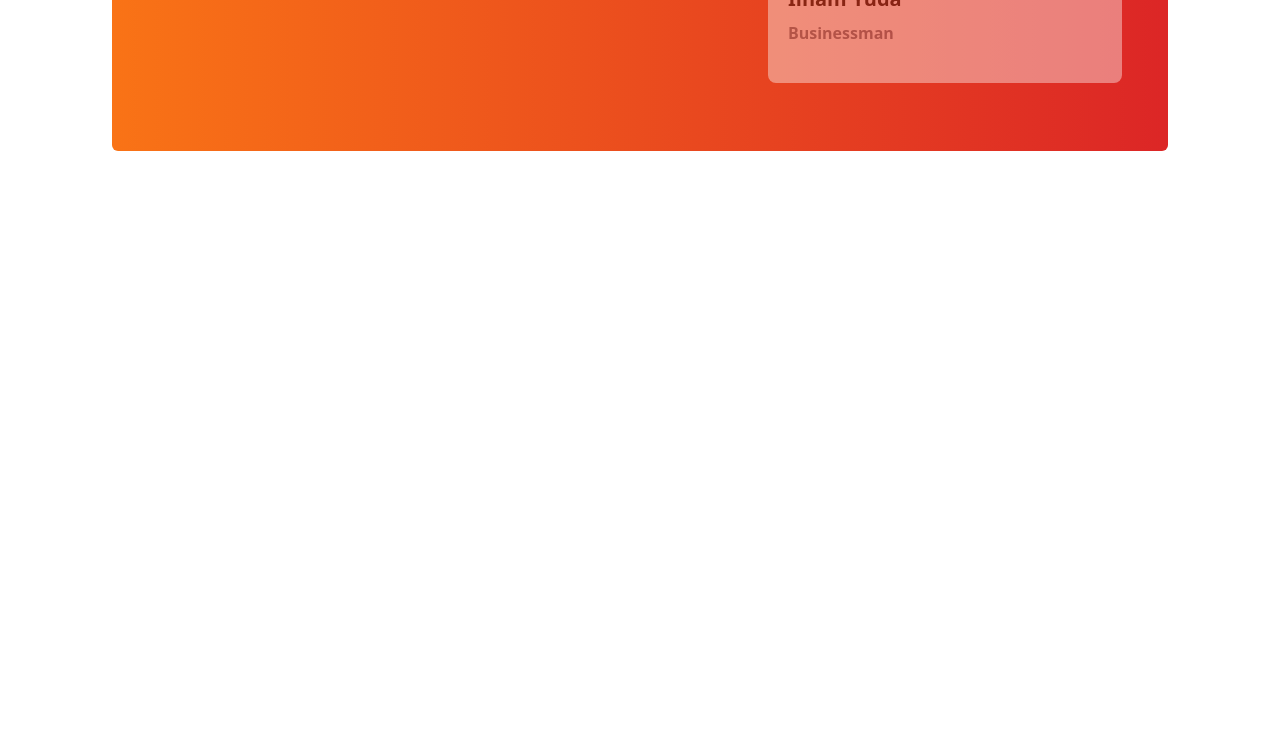
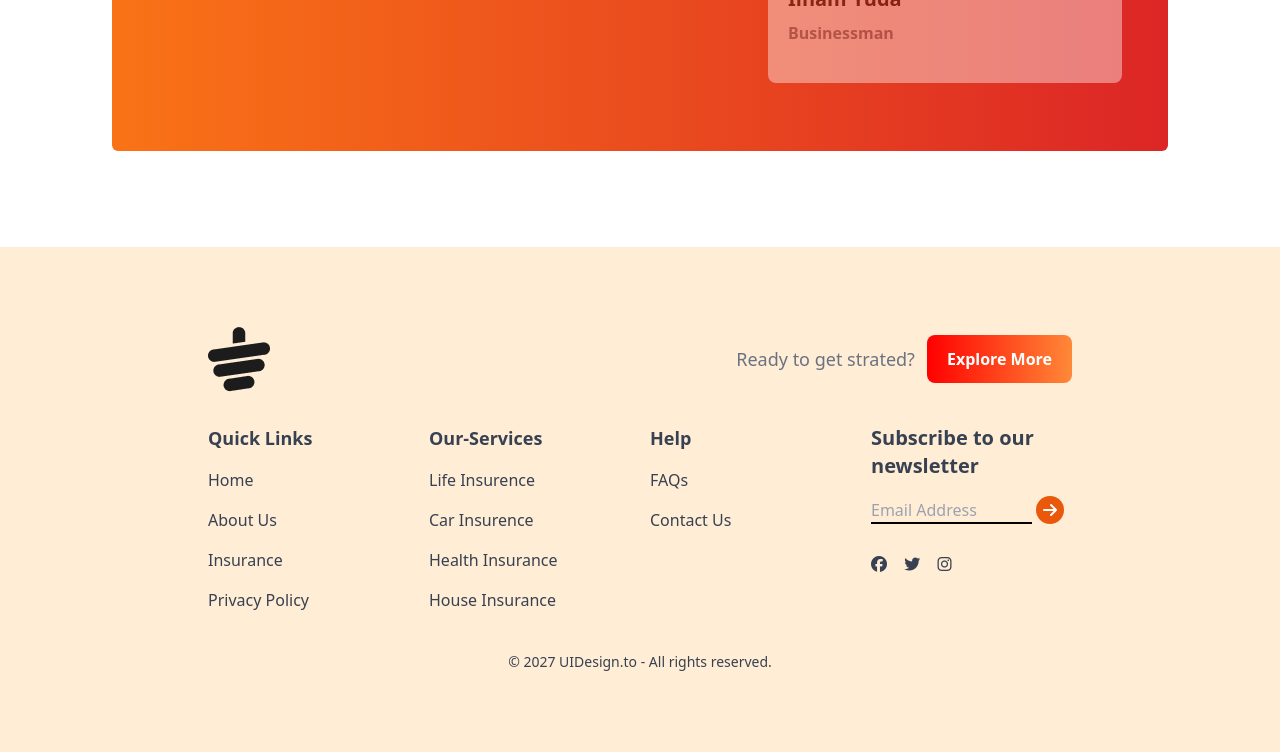
Before and after one commit to ronithussain/tea-house-resources, a plain HTML site: page index.html in a window 1280 px wide. Shown: the part 2325-3077 px from the top of the page. Before the commit the page ends 2572 px from the top, so only its background shows below. Drawn offline with nearby package versions, Linux system fonts and the light colour scheme.

Commit message:
my footer section done

```diff
--- a/index.html
+++ b/index.html
@@ -114,13 +114,13 @@
          </div>
          <!-- text-section -->
            <div>
-            <h1 class="text-5xl font-bold mb-5">Great Tea, Freshly Presented</h1>
+            <h1 class="text-4xl md:text-5xl font-bold mb-5">Great Tea, Freshly Presented</h1>
             <p class="text-gray-600">The meaning of gong cha is chanese is to provide the best tea to emperor from all possessions . It represents the highest quality and self expectation. Establishing in 2006, Gong cha had been deeply appreciated by its custoers  because of good words of mouth and unique customized service orginated from Taiwan.</p>
             <br>
-            <h3 class="text-3xl font-semibold mb-5">Unique Taste</h3>
+            <h3 class="text-2xl md:text-3xl font-semibold mb-5">Unique Taste</h3>
             <p class="text-gray-500">A Unique and different style from other teapots gives a luxurious and minimalist impression</p>
             <br>
-            <h3 class="text-3xl font-semibold mb-5">Premium Quality</h3>
+            <h3 class="text-2xl md:text-3xl font-semibold mb-5">Premium Quality</h3>
             <p class="text-gray-500">Premium Quality that makes tea more elegant and more durable when you use it.</p>
            </div>
        </div>
@@ -132,7 +132,7 @@
         <!-- text-section -->
          <div class="flex justify-center items-center">
           <div class="w-5/6">
-            <h1 class="text-4xl font-bold mt-6 mb-5">Meet Our Super Clients</h1>
+            <h1 class="text-2xl md:text-5xl font-bold mt-6 mb-5">Meet Our Super Clients</h1>
             <p class="mb-4">There are many variations of passages of Lorem Ipsum available, but the majority have suffered alteration in some form, by injected humour, or randomised words which don't look even slightly believable. </p>
             <button class="bg-white mb-2 text-orange-700 px-5 py-3 rounded-xl font-bold">Show All</button>
            </div>
@@ -180,9 +180,75 @@
           </div>
       </div>
      </section>
+     <!-- news-section -->
+      <section></section>
+</main>
+     <!-- footer-section -->
+      <footer class="bg-orange-100 text-gray-700 py-20 px-4 md:px-16">
+        <div class="w-9/12 mx-auto">
+          <!-- Logo -->
+           <div class="mb-8 flex justify-between">
+            <img class="" src="./images/cup.png" alt="">
+            <div class="flex gap-3 items-center">
+              <p class="text-gray-500 text-lg">Ready to get strated?</p>
+              <button class="text-white font-bold bg-gradient-to-r from-[#FF0000] to-[#FF8938] px-5 py-3 rounded-lg">Explore More </button>
+             </div>
+           </div>
 
+           <!-- Links -->
+           <div class=" grid grid-cols-1 md:grid-cols-2 lg:grid-cols-4 gap-5">
+            <!-- first-column -->
+            <div>
+              <h2 class="font-bold text-lg mb-4">Quick Links</h2>
+              <ul class="space-y-4">
+                <li><a class="hover:text-orange-600" href="#">Home</a></li>
+                <li><a class="hover:text-orange-600" href="#">About Us</a></li>
+                <li><a class="hover:text-orange-600" href="#">Insurance</a></li>
+                <li><a class="hover:text-orange-600" href="#">Privacy Policy</a></li>
+              </ul>
+            </div>
+            <!-- second-column -->
+            <div>
+              <h2 class="font-bold text-lg mb-4">Our-Services</h2>
+              <ul class="space-y-4">
+                <li><a class="hover:text-orange-600" href="#">Life Insurence</a></li>
+                <li><a class="hover:text-orange-600" href="#">Car Insurence</a></li>
+                <li><a class="hover:text-orange-600" href="#">Health Insurance</a></li>
+                <li><a class="hover:text-orange-600" href="#">House Insurance</a></li>
+              </ul>
+            </div>
+            <!-- third-column -->
+            <div>
+              <h2 class="font-bold text-lg mb-4">Help</h2>
+              <ul class="space-y-4">
+                <li><a class="hover:text-orange-600" href="#">FAQs</a></li>
+                <li><a class="hover:text-orange-600" href="#">Contact Us</a></li>
+              </ul>
+            </div>
+            <!-- fourth-column -->
+             <div>
+              <h2 class="font-bold text-xl mb-4">Subscribe to our <br> newsletter</h2>
+              <div class="flex flex-cols space-y-2">
+                <div>
+                  <input type="text" placeholder="Email Address" class="bg-transparent border-black border-b-2 w-[80%]">
+                  <i class="fa-solid fa-arrow-right bg-orange-600 w-7 h-7  justify-center items-center text-white rounded-full inline-flex">
+                  </i>
+                  <div class="mt-8 mb-4 flex justify-between w-2/5">
+                    <i class="fa-brands fa-facebook"></i>
+                    <i class="fa-brands fa-twitter"></i>
+                    <i class="fa-brands fa-instagram"></i>
+                  </div>
 
-</main>
+                </div>
+              </div>
+
+             </div>
+          </div>
+          <div class="text-center mt-5 pt-5">
+            <p class="text-sm text-gray-700">© 2027 UIDesign.to - All rights reserved.</p>
+          </div>
+        </div>
+      </footer>
 </body>
 
 </html>
```
